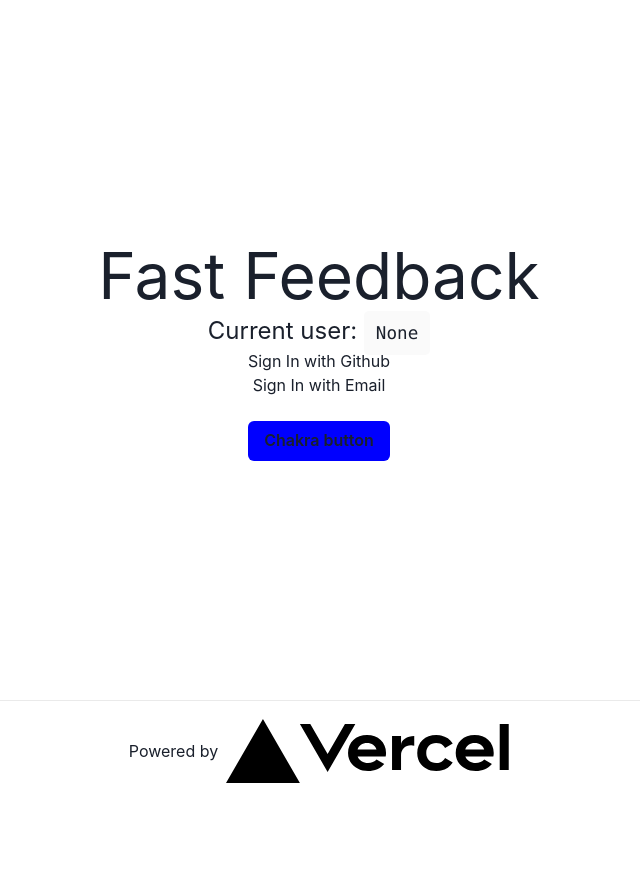
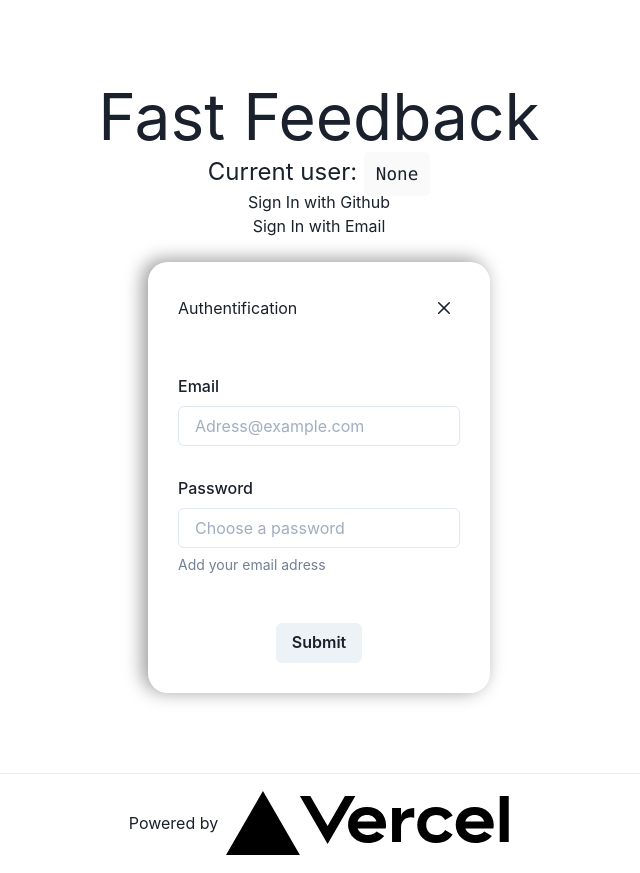
Before and after one commit to Dan-Hen/fastfeedback, a Next.js app: page / in a window 1280 px wide. Shown: the whole page, without its empty margins (321-961 px from the left). Before the commit the page ends 800 px from the top, so only its background shows below. Built offline with nearby package versions, Linux system fonts and the light colour scheme; no server answers.

Commit message:
add modal

```diff
--- a/pages/_app.js
+++ b/pages/_app.js
@@ -1,18 +1,9 @@
 import { ProvideAuth } from '../lib/auth';
-import { ChakraProvider, extendTheme } from "@chakra-ui/react"
-
-const theme = extendTheme({
-  colors: {
-    brand: {
-      red: "red",
-      blue: "blue",
-    },
-  },
-})
+import { ChakraProvider } from '@chakra-ui/react'
 
 function MyApp({ Component, pageProps }) {
   return (
-    <ChakraProvider theme={theme}>
+    <ChakraProvider>
       <ProvideAuth>
         <Component {...pageProps} />
       </ProvideAuth>
--- a/pages/index.js
+++ b/pages/index.js
@@ -2,7 +2,17 @@ import Head from 'next/head';
 import { Fragment } from 'react';
 import { auth } from 'firebase';
 import { useAuth } from '../lib/auth';
-import { Button } from "@chakra-ui/react"
+import {
+  FormControl,
+  FormLabel,
+  Input,
+  FormHelperText,
+  FormErrorMessage,
+  Box,
+  CloseButton,
+  Button,
+  Text
+} from '@chakra-ui/react'
 
 const Home = () => {
   const auth = useAuth();
@@ -33,7 +43,43 @@ const Home = () => {
         )}
 
         <br/>
-        <Button bg="brand.blue">Chakra button</Button>
+        <Box
+          display="flex"
+          flexDirection="column"
+          alignItems="space-between"
+          backgroundColor="whiteAlpha.500"
+          boxShadow="-webkit-box-shadow: -5px -2px 18px 1px rgba(0,0,0,0.38); -moz-box-shadow: -5px -2px 18px 1px rgba(0,0,0,0.38); box-shadow: -5px -2px 18px 1px rgba(0,0,0,0.38);"
+          opacity={1}
+          borderRadius="20px"
+        >
+          <Box m="30px">
+            <Box
+              display="flex"
+              justifyContent="space-between"
+              alignItems="center"
+              mb="50px"
+            >
+              <Text>Authentification</Text>
+              <CloseButton size="md" />
+            </Box>
+            <FormControl mb="30px">
+              <FormLabel>Email</FormLabel>
+              <Input placeholder="Adress@example.com" />
+              <FormErrorMessage>Error message</FormErrorMessage>
+            </FormControl>
+            <FormControl mb="50px">
+              <FormLabel>Password</FormLabel>
+              <Input placeholder="Choose a password" />
+              <FormErrorMessage>Error message</FormErrorMessage>
+              <FormHelperText>Add your email adress</FormHelperText>
+            </FormControl>
+            <Box display="flex" alignItems="center" flexDirection="column">
+              <Button variant="solid" size="md">
+                Submit
+              </Button>
+            </Box>
+          </Box>
+        </Box>
       </main>
 
       <footer>
```
